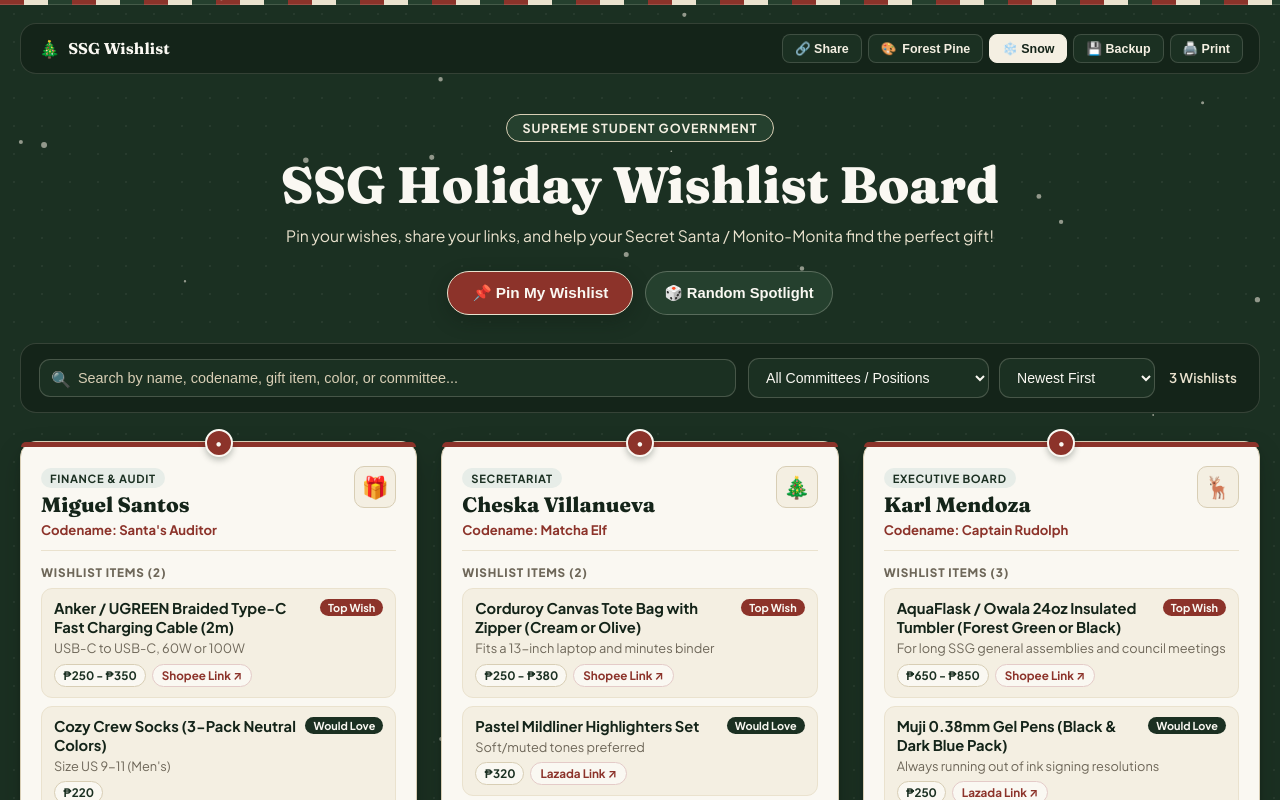
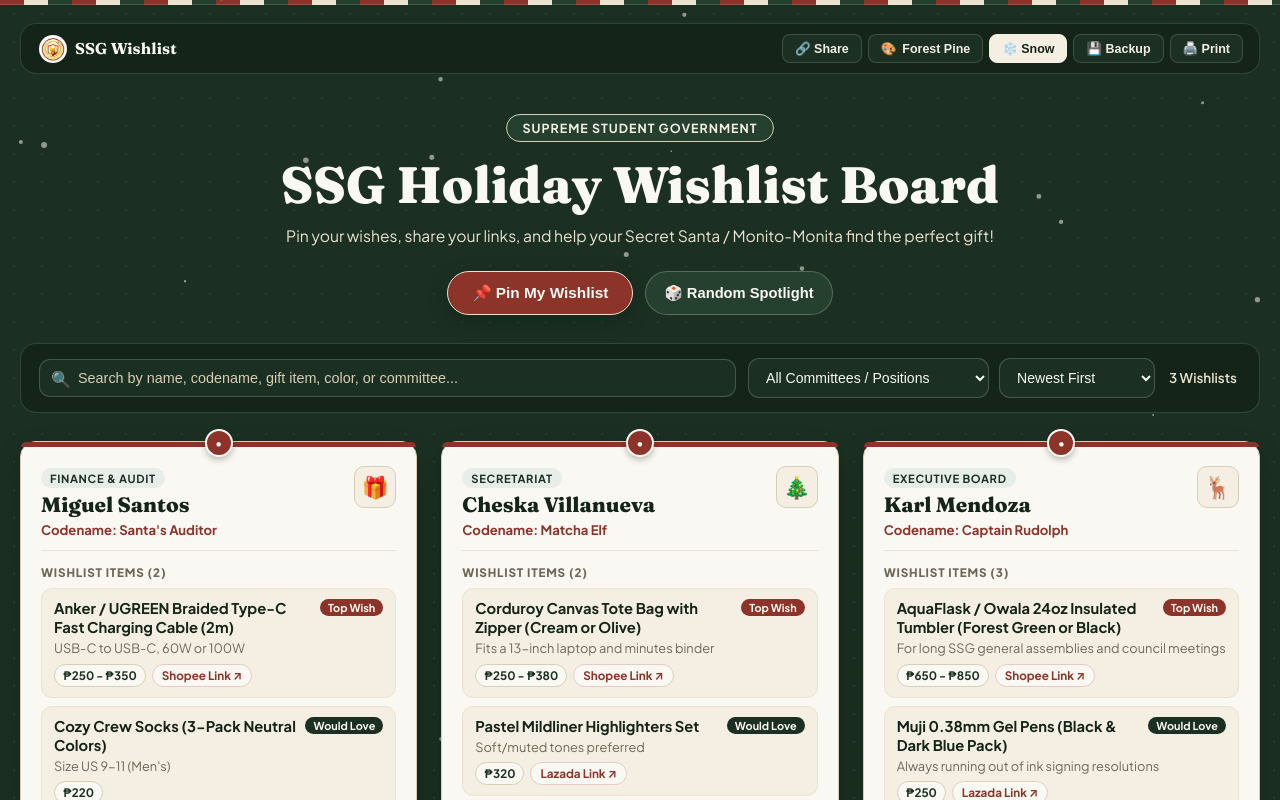
Before and after one commit to Huginn45/ssg-wishlist, a website: page index.html in a window 1280 px wide. Shown: the top 800 px of the page. Drawn offline with Linux system fonts and the light colour scheme; no server answers.

Commit message:
Add CTU Argao SSG logo to top bar and browser favicon

```diff
--- a/index.html
+++ b/index.html
@@ -4,6 +4,8 @@
   <meta charset="UTF-8" />
   <meta name="viewport" content="width=device-width, initial-scale=1.0" />
   <title>SSG Holiday Wishlist Board</title>
+  <link rel="icon" type="image/jpeg" href="ssg-logo.jpg" />
+  <link rel="apple-touch-icon" href="ssg-logo.jpg" />
   <link rel="preconnect" href="https://fonts.googleapis.com">
   <link rel="preconnect" href="https://fonts.gstatic.com" crossorigin>
   <link href="https://fonts.googleapis.com/css2?family=Fraunces:opsz,wght@9..144,700;9..144,800&family=Plus+Jakarta+Sans:wght@400;500;600;700;800&display=swap" rel="stylesheet">
@@ -20,7 +22,7 @@
     <!-- Top Utility Bar -->
     <nav class="top-utility-bar" aria-label="Board tools">
       <div class="top-brand">
-        <span class="top-brand-mark" aria-hidden="true">🎄</span>
+        <img src="ssg-logo.jpg" alt="CTU Argao SSG Logo" class="top-brand-logo" />
         <span class="top-brand-text">SSG Wishlist</span>
       </div>
 
--- a/styles.css
+++ b/styles.css
@@ -125,8 +125,14 @@ body {
   padding-left: 2px;
 }
 
-.top-brand-mark {
-  font-size: 1.05rem;
+.top-brand-logo {
+  width: 28px;
+  height: 28px;
+  border-radius: 50%;
+  object-fit: cover;
+  border: 1px solid rgba(244, 239, 226, 0.35);
+  background: #fff;
+  flex-shrink: 0;
 }
 
 .status-dot {
```
Also changed, not shown: ssg-logo.jpg (added).
